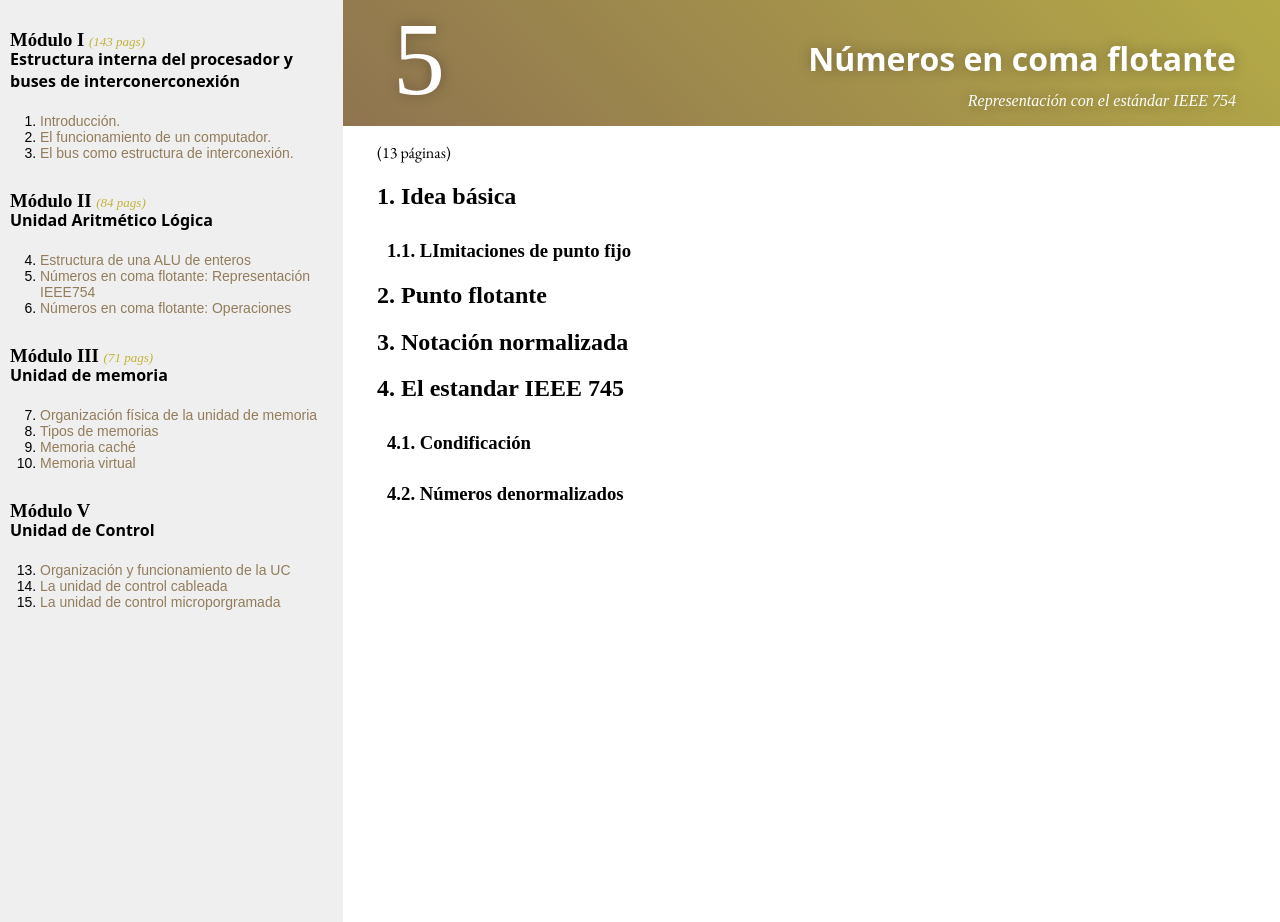
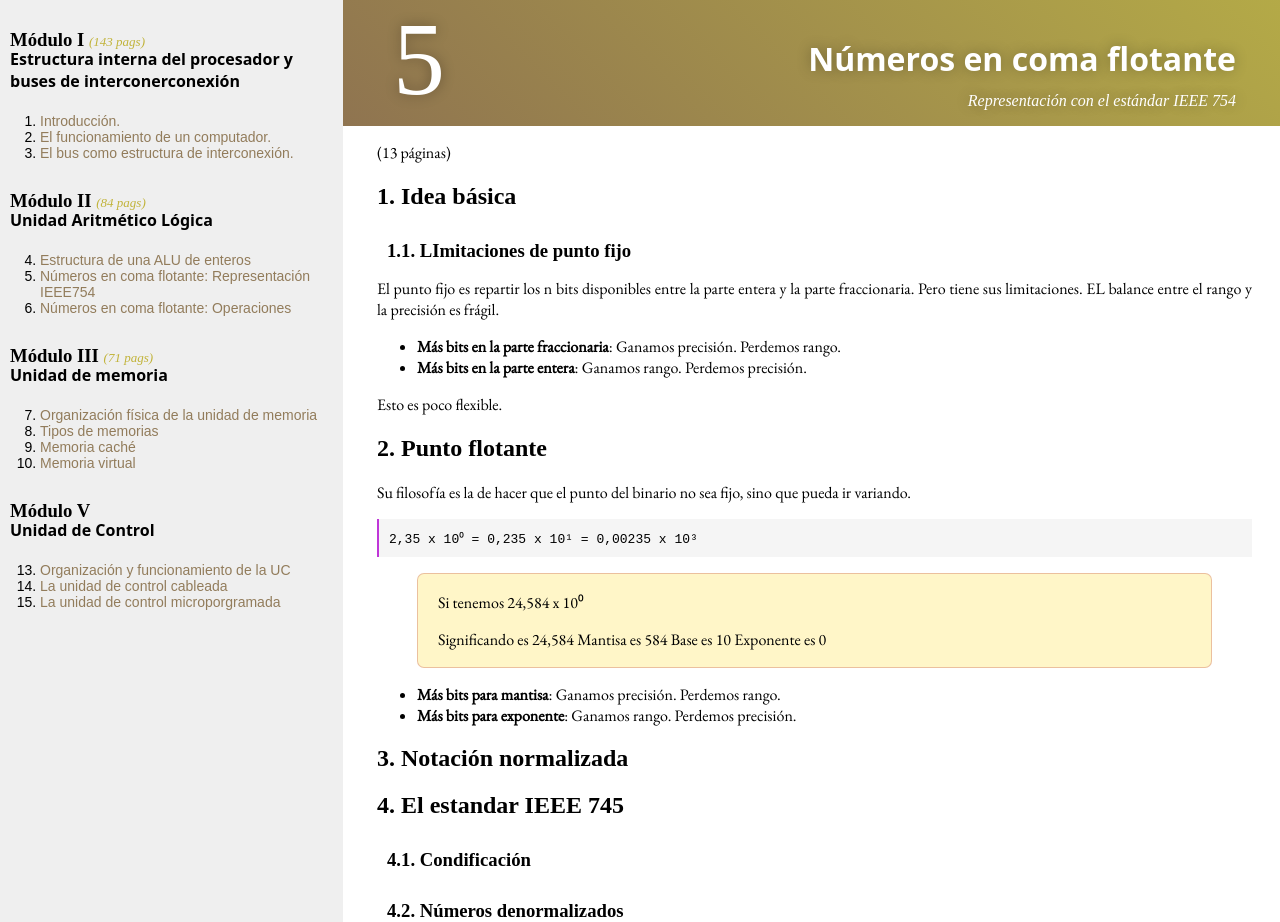
Before and after one commit to dkaerit/EDC, a Jekyll site: the page built from _posts/2020-10-05-TEMA05.md, in a window 1280 px wide and 922 px high. Built offline with Jekyll 4.4.1, drawn with Linux system fonts in a browser that asks for light colours; some web fonts are replaced.

Commit message:
Update 2020-10-05-TEMA05.md

````diff
--- a/_posts/2020-10-05-TEMA05.md
+++ b/_posts/2020-10-05-TEMA05.md
@@ -12,7 +12,30 @@ layout: post
 ## 1. Idea básica
 ### 1.1. LImitaciones de punto fijo
 
+El punto fijo es repartir los n bits disponibles entre la parte entera y la parte fraccionaria. Pero tiene sus limitaciones. EL balance entre el rango y la precisión es frágil.
+  - **Más bits en la parte fraccionaria**: Ganamos precisión. Perdemos rango.
+  - **Más bits en la parte entera**: Ganamos rango. Perdemos precisión.
+
+Esto es poco flexible.
+
 ## 2. Punto flotante
+Su filosofía es la de hacer que el punto del binario no sea fijo, sino que pueda ir variando.
+
+```print
+2,35 x 10⁰ = 0,235 x 10¹ = 0,00235 x 10³
+```
+
+> Si tenemos 24,584 x 10⁰
+>
+> Significando es 24,584
+> Mantisa es 584
+> Base es 10
+> Exponente es 0
+>
+
+  - **Más bits para mantisa**: Ganamos precisión. Perdemos rango.
+  - **Más bits para exponente**: Ganamos rango. Perdemos precisión.
+
 
 ## 3. Notación normalizada
 
````
